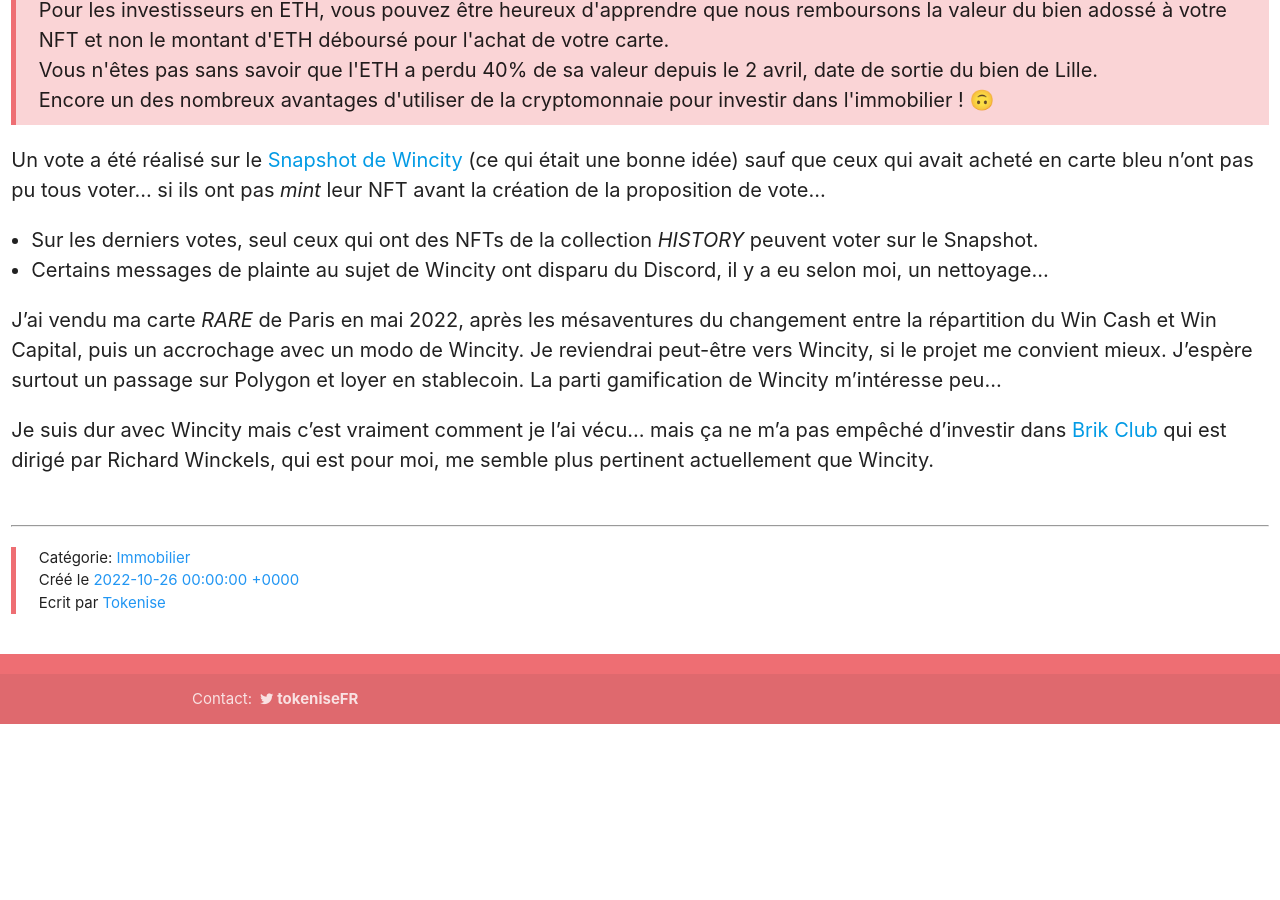
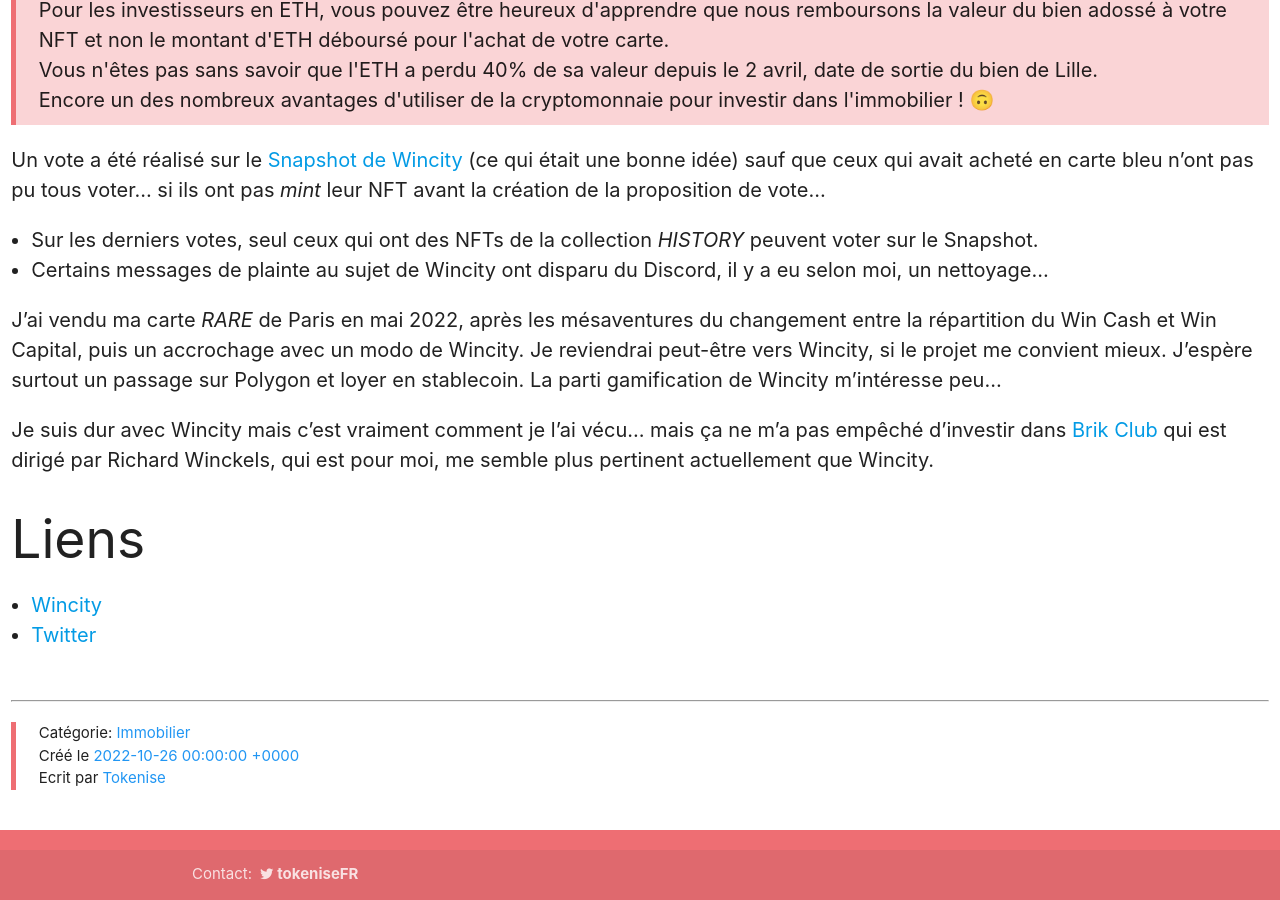
Before and after one commit to minus78/minus78.github.io, a Jekyll site: the page built from _posts/2022-10-26-Wincity.markdown, in a window 1280 px wide and 900 px high, scrolled down 6353 px. Built offline with Jekyll 4.4.1, drawn with Linux system fonts in a browser that asks for light colours; before the commit the page ends 7077 px from its top, so only the background shows below that.

Commit message:
add link wincity

```diff
--- a/_posts/2022-10-26-Wincity.markdown
+++ b/_posts/2022-10-26-Wincity.markdown
@@ -190,3 +190,7 @@
 J'ai vendu ma carte *RARE* de Paris en mai 2022, après les mésaventures du changement entre la répartition du Win Cash et Win Capital, puis un accrochage avec un modo de Wincity. Je reviendrai peut-être vers Wincity, si le projet me convient mieux. J'espère surtout un passage sur Polygon et loyer en stablecoin. La parti gamification de Wincity m'intéresse peu...
 
 Je suis dur avec Wincity mais c'est vraiment comment je l'ai vécu... mais ça ne m'a pas empêché d'investir dans [Brik Club](https://www.brik.com/invite/aSD3Pt) qui est dirigé par Richard Winckels, qui est pour moi, me semble plus pertinent actuellement que Wincity.
+
+## Liens
+- [Wincity](https://www.wincity.com/)
+- [Twitter](https://twitter.com/Wincity1111)
```
